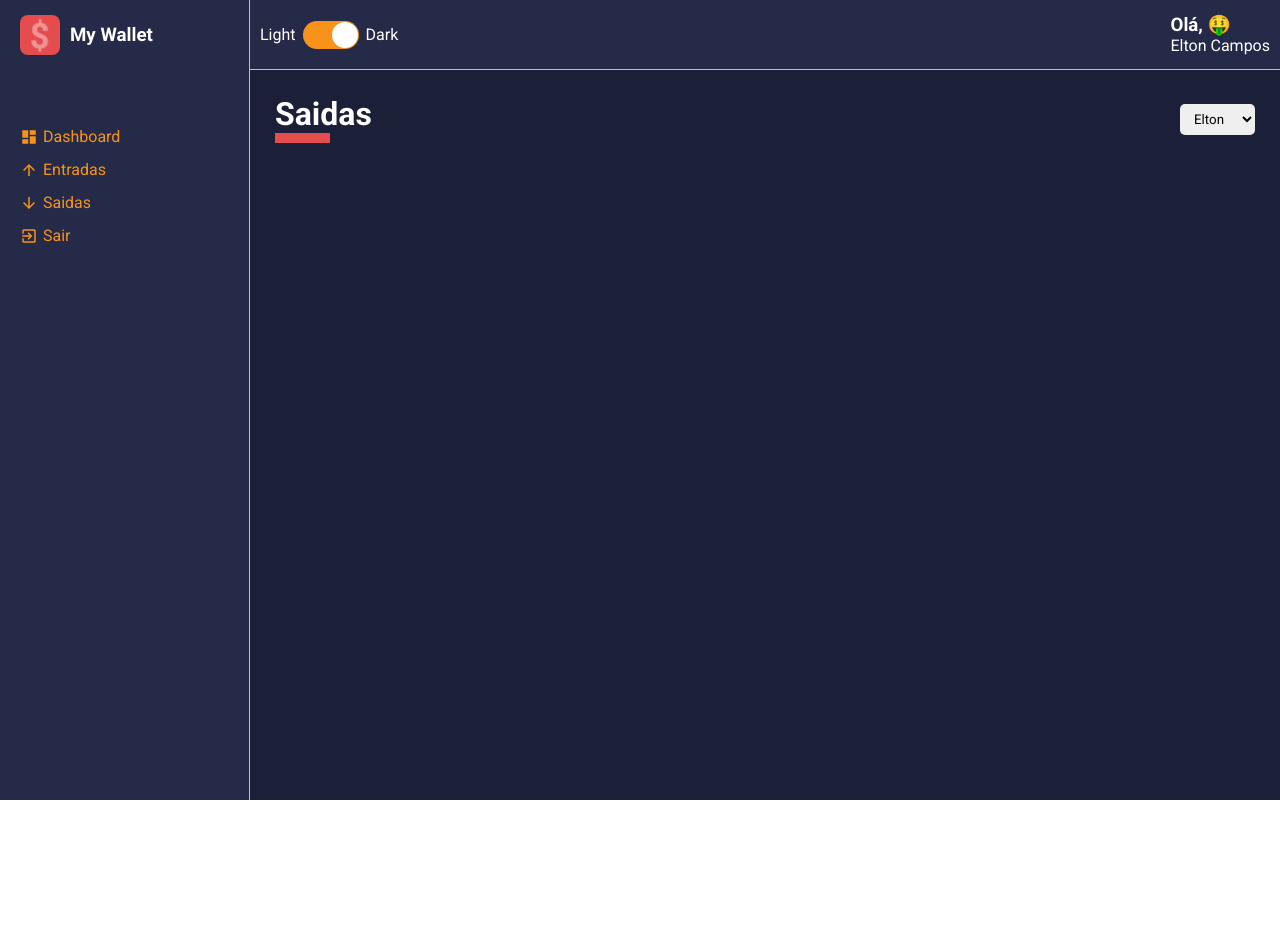
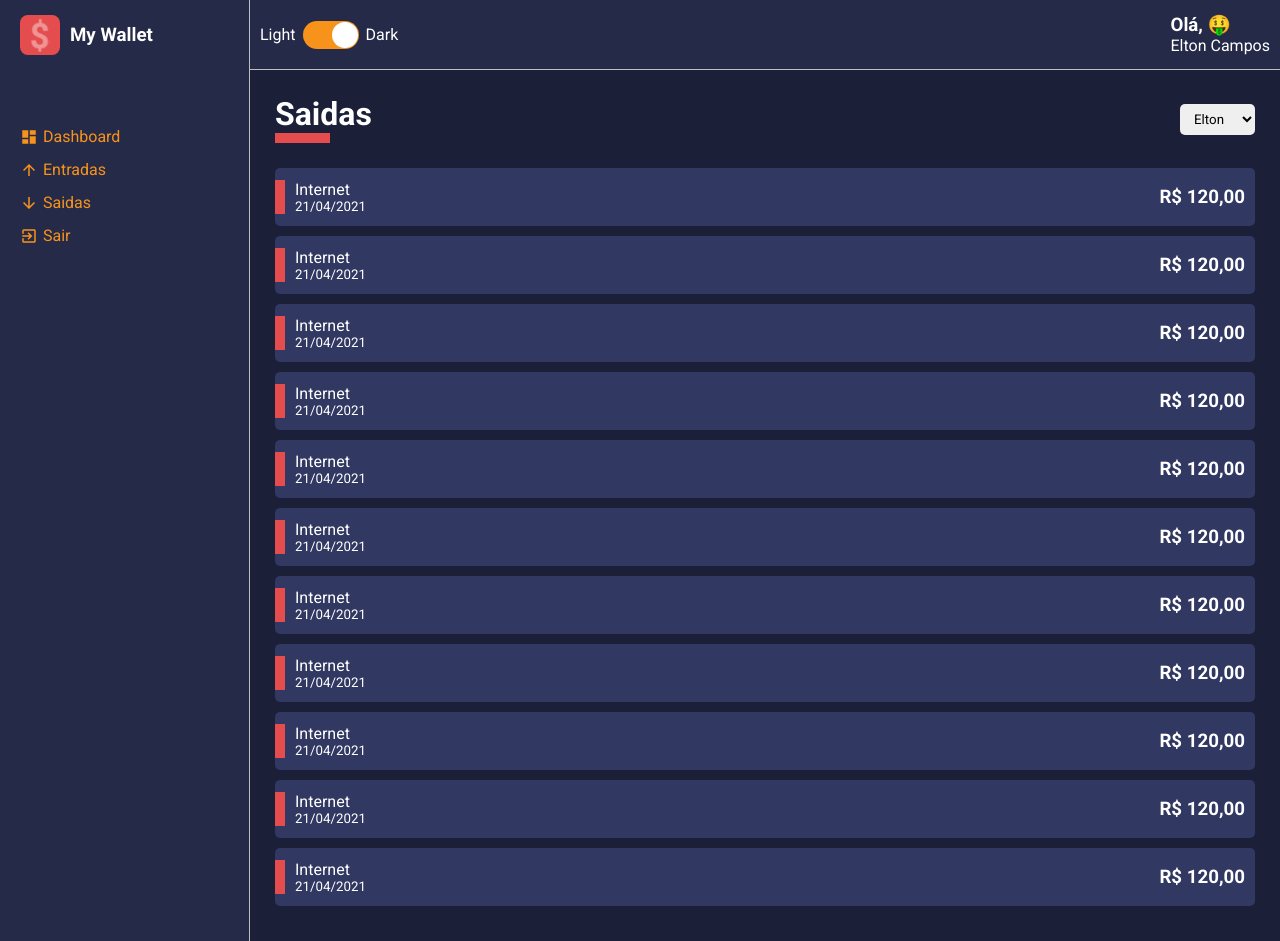
Before and after one commit to eltoncampos1/my-wallet, a React (Create React App) app: page /dashboard in a window 1280 px wide. Before the commit the page ends 800 px from the top, so only its background shows below. Built offline with nearby package versions, Linux system fonts and the light colour scheme.

Commit message:
feat:  create list

```diff
--- /dev/null
+++ b/src/components/HistoryFinanceCard/index.tsx
@@ -0,0 +1,28 @@
+import * as S from "./styles";
+
+interface IHistoryFinanceCardProps {
+  cardColor: string;
+  tagcolor: string;
+  title: string;
+  subTitle: string;
+  amount: string;
+}
+
+export function HistoryFinanceCard({
+  cardColor,
+  tagcolor,
+  amount,
+  title,
+  subTitle,
+}: IHistoryFinanceCardProps) {
+  return (
+    <S.Container color={cardColor}>
+      <S.Tag color={tagcolor} />
+      <div>
+        <span>{title}</span>
+        <small>{subTitle}</small>
+      </div>
+      <h3>{amount}</h3>
+    </S.Container>
+  );
+}
--- /dev/null
+++ b/src/components/HistoryFinanceCard/styles.ts
@@ -0,0 +1,53 @@
+import styled from 'styled-components';
+
+interface IContainerProps {
+    color: string;
+}
+interface ItagProps {
+    color: string;
+}
+
+export const Container = styled.li<IContainerProps>`
+  display: flex;
+  justify-content: space-between;
+  align-items: center;
+
+  background-color: ${props => props.color};
+
+  list-style:none;
+  border-radius: 5px;
+
+  margin: 10px 0;
+  padding: 12px 10px;
+
+  cursor: pointer;
+  transition: all .3s;
+
+  position: relative;
+
+
+  &:hover{
+      opacity: .7;
+      transform:translateX(10px);
+    }
+
+    > div {
+        display: flex;
+        flex-direction: column;
+        justify-content: space-between;
+
+        padding-left: 10px;
+    }
+`;
+
+export const Tag = styled.div<ItagProps>`
+  position: absolute;
+  left: 0;
+
+  width: 10px;
+  height: 60%;
+
+  background-color: ${props => props.color};
+
+
+`;
--- a/src/components/SelectInput/index.tsx
+++ b/src/components/SelectInput/index.tsx
@@ -12,7 +12,9 @@
     <S.Container>
       <select>
         {options.map((option) => (
-          <option value={option.value}>{option.label}</option>
+          <option key={option.value} value={option.value}>
+            {option.label}
+          </option>
         ))}
       </select>
     </S.Container>
--- a/src/pages/List/index.tsx
+++ b/src/pages/List/index.tsx
@@ -1,4 +1,5 @@
 import { ContentHeader } from "../../components/ContentHeader";
+import { HistoryFinanceCard } from "../../components/HistoryFinanceCard";
 import { SelectInput } from "../../components/SelectInput";
 
 import * as S from "./styles";
@@ -24,6 +25,86 @@
       <ContentHeader title="Saidas" lineColor="#e44c4e">
         <SelectInput options={options} />
       </ContentHeader>
+
+      <S.Content>
+        <HistoryFinanceCard
+          cardColor="#313862"
+          tagcolor="#e44c4e"
+          title="Internet"
+          subTitle="21/04/2021"
+          amount="R$ 120,00"
+        />
+        <HistoryFinanceCard
+          cardColor="#313862"
+          tagcolor="#e44c4e"
+          title="Internet"
+          subTitle="21/04/2021"
+          amount="R$ 120,00"
+        />
+        <HistoryFinanceCard
+          cardColor="#313862"
+          tagcolor="#e44c4e"
+          title="Internet"
+          subTitle="21/04/2021"
+          amount="R$ 120,00"
+        />
+        <HistoryFinanceCard
+          cardColor="#313862"
+          tagcolor="#e44c4e"
+          title="Internet"
+          subTitle="21/04/2021"
+          amount="R$ 120,00"
+        />
+        <HistoryFinanceCard
+          cardColor="#313862"
+          tagcolor="#e44c4e"
+          title="Internet"
+          subTitle="21/04/2021"
+          amount="R$ 120,00"
+        />
+        <HistoryFinanceCard
+          cardColor="#313862"
+          tagcolor="#e44c4e"
+          title="Internet"
+          subTitle="21/04/2021"
+          amount="R$ 120,00"
+        />
+        <HistoryFinanceCard
+          cardColor="#313862"
+          tagcolor="#e44c4e"
+          title="Internet"
+          subTitle="21/04/2021"
+          amount="R$ 120,00"
+        />
+        <HistoryFinanceCard
+          cardColor="#313862"
+          tagcolor="#e44c4e"
+          title="Internet"
+          subTitle="21/04/2021"
+          amount="R$ 120,00"
+        />
+        <HistoryFinanceCard
+          cardColor="#313862"
+          tagcolor="#e44c4e"
+          title="Internet"
+          subTitle="21/04/2021"
+          amount="R$ 120,00"
+        />
+        <HistoryFinanceCard
+          cardColor="#313862"
+          tagcolor="#e44c4e"
+          title="Internet"
+          subTitle="21/04/2021"
+          amount="R$ 120,00"
+        />
+        <HistoryFinanceCard
+          cardColor="#313862"
+          tagcolor="#e44c4e"
+          title="Internet"
+          subTitle="21/04/2021"
+          amount="R$ 120,00"
+        />
+      </S.Content>
     </S.Container>
   );
 }
--- a/src/pages/List/styles.ts
+++ b/src/pages/List/styles.ts
@@ -1,3 +1,5 @@
 import styled from "styled-components";
 
 export const Container = styled.div``;
+
+export const Content = styled.div``;
```
